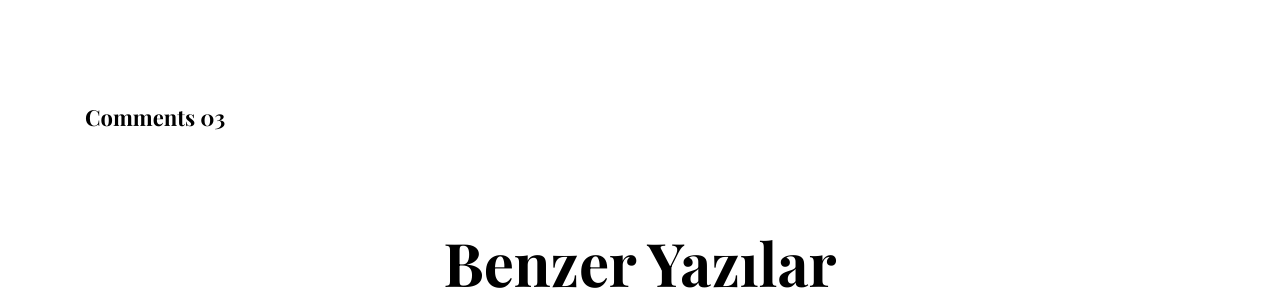
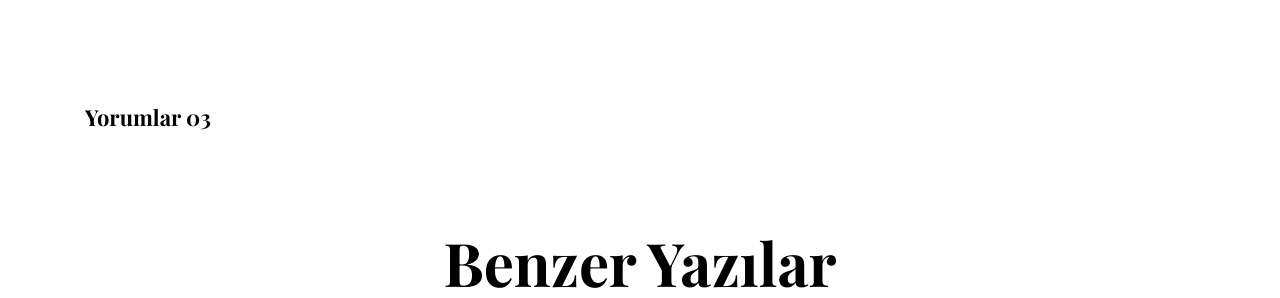
Before and after one commit to arduinoturkbatu/arduinoturkbatu.github.io, a Jekyll site: the page built from _posts/2017-05-26-amazon-increase-income-1.5-million copy 2.markdown, in a window 1280 px wide and 900 px high, scrolled down 1505 px. Shown: the part 158-456 px from the top of the window. Built offline with Jekyll 4.4.1, drawn with Linux system fonts in a browser that asks for light colours; comment, search, counter and statistics services are not loaded.

Commit message:
Update disqus-comments.html

```diff
--- a/_includes/disqus-comments.html
+++ b/_includes/disqus-comments.html
@@ -2,7 +2,7 @@
   <div class="container">
     <div class="row">
       <div class="col-lg-12">
-        <h4 class="font-weight-bold mb-3">Comments 03</h4>
+        <h4 class="font-weight-bold mb-3">Yorumlar 03</h4>
         <div id="disqus_thread"></div>
         <script>
           (function () {
```
